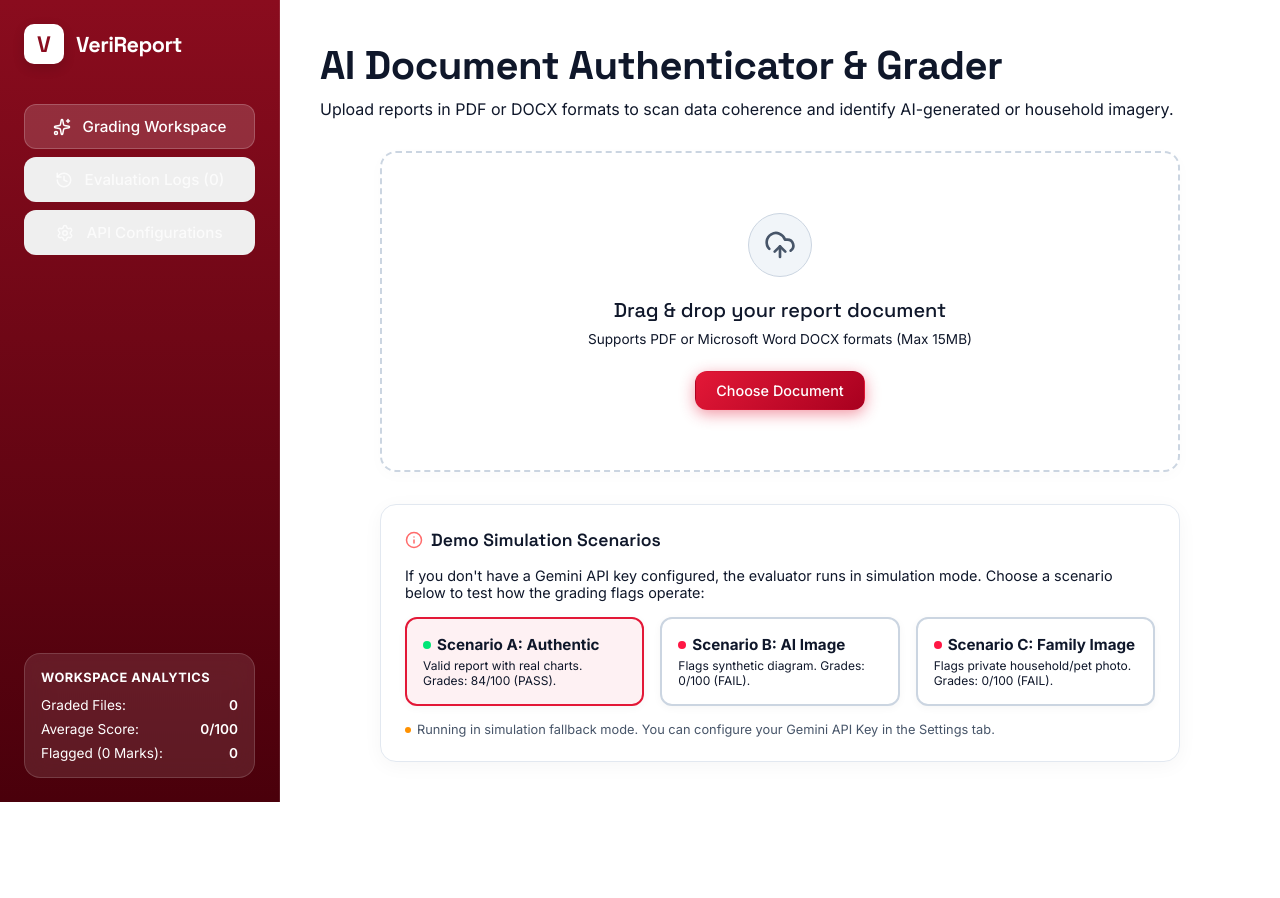
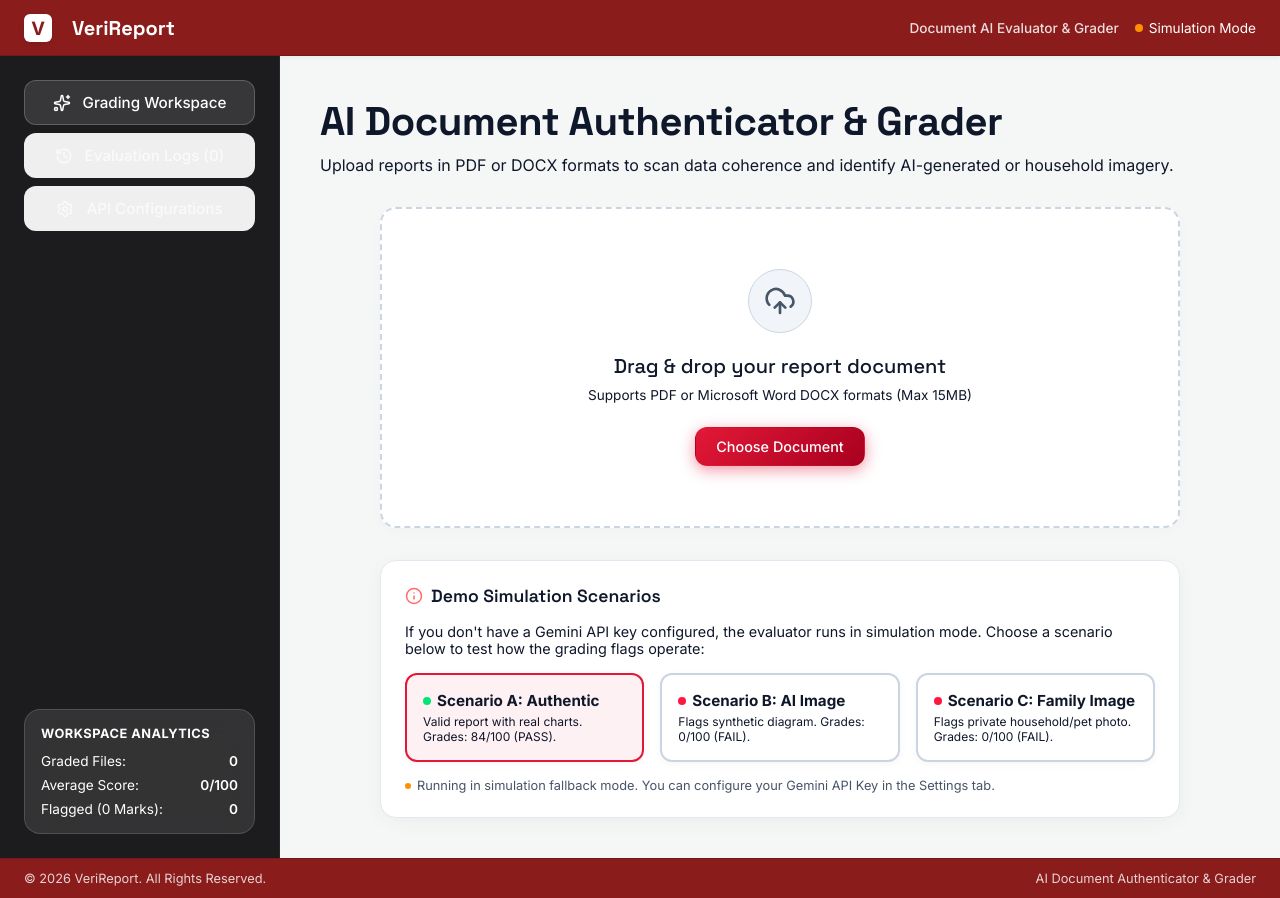
Before and after one commit to sravanmalla123/KL-Result-Checking-Application, a React (Vite) app: page / in a window 1280 px wide. Before the commit the page ends 802 px from the top, so only its background shows below. Built offline with nearby package versions, Linux system fonts and the light colour scheme.

Commit message:
Style: Match layout structure and background colors of admin dashboard

```diff
--- a/src/App.jsx
+++ b/src/App.jsx
@@ -425,13 +425,27 @@ ${(evaluationResult.images || []).map((img, idx) => `
   const totalFlagged = history.filter(item => item.evaluation.score === 0).length;
 
   return (
-    <div className="app-container">
-      {/* Sidebar Navigation */}
-      <aside className="sidebar">
-        <div className="brand-section">
-          <div className="brand-logo">V</div>
-          <div className="brand-name">VeriReport</div>
+    <div className="app-wrapper">
+      {/* Top Header Bar */}
+      <header className="top-header">
+        <div className="header-brand" style={{ display: 'flex', alignItems: 'center', gap: '10px' }}>
+          <div className="header-logo">V</div>
+          <span className="header-title">VeriReport</span>
         </div>
+        <div style={{ display: 'flex', alignItems: 'center', gap: '16px' }}>
+          <span style={{ fontSize: '0.85rem', color: 'rgba(255, 255, 255, 0.85)', fontWeight: '500' }}>
+            Document AI Evaluator & Grader
+          </span>
+          <span style={{ display: 'inline-flex', alignItems: 'center', gap: '6px', fontSize: '0.85rem', color: '#ffffff' }}>
+            <span style={{ display: 'inline-block', width: '8px', height: '8px', borderRadius: '50%', background: apiKey ? '#00e676' : '#ff9100' }}></span>
+            {apiKey ? 'API Connected' : 'Simulation Mode'}
+          </span>
+        </div>
+      </header>
+
+      <div className="app-container">
+        {/* Sidebar Navigation */}
+        <aside className="sidebar">
 
         <nav className="sidebar-nav">
           <button
@@ -1409,6 +1423,13 @@ ${(evaluationResult.images || []).map((img, idx) => `
           </div>
         </div>
       )}
+      </div> {/* Close app-container */}
+
+      {/* Footer Bar */}
+      <footer className="app-footer">
+        <div>© 2026 VeriReport. All Rights Reserved.</div>
+        <div>AI Document Authenticator & Grader</div>
+      </footer>
     </div>
   );
 }
--- a/src/index.css
+++ b/src/index.css
@@ -791,12 +791,12 @@ body {
   --color-text-muted: #475569;
   --color-text-dim: #94a3b8;
 
-  --sidebar-bg: linear-gradient(180deg, #8a0c1e 0%, #4a000b 100%);
-  --sidebar-border: rgba(255, 255, 255, 0.1);
+  --sidebar-bg: #1c1c1e;
+  --sidebar-border: rgba(255, 255, 255, 0.05);
   --sidebar-text: #ffffff;
-  --sidebar-text-muted: rgba(255, 255, 255, 0.75);
-  --sidebar-nav-active-bg: rgba(255, 255, 255, 0.15);
-  --sidebar-nav-hover-bg: rgba(255, 255, 255, 0.08);
+  --sidebar-text-muted: rgba(255, 255, 255, 0.7);
+  --sidebar-nav-active-bg: rgba(255, 255, 255, 0.12);
+  --sidebar-nav-hover-bg: rgba(255, 255, 255, 0.06);
 
   --shadow-sm: 0 1px 2px rgba(0,0,0,0.05);
   --shadow-md: 0 4px 12px rgba(0,0,0,0.05);
@@ -807,20 +807,84 @@ body {
 }
 
 body {
-  background: #ffffff !important;
+  background: #f4f7f6 !important;
   color: var(--color-text-main) !important;
 }
 
-/* Sidebar red coloring */
+/* App Wrapper flex layout */
+.app-wrapper {
+  display: flex;
+  flex-direction: column;
+  min-height: 100vh;
+  width: 100%;
+}
+
+/* Top Header Bar styling to match reference image */
+.top-header {
+  height: 56px;
+  background: #8b1c1c !important;
+  display: flex;
+  align-items: center;
+  justify-content: space-between;
+  padding: 0 24px;
+  color: #ffffff;
+  flex-shrink: 0;
+  border-bottom: 1px solid rgba(0, 0, 0, 0.15);
+  box-shadow: 0 2px 4px rgba(0,0,0,0.05);
+}
+
+.header-logo {
+  background: #ffffff !important;
+  color: #8b1c1c !important;
+  font-family: var(--font-sans);
+  font-weight: 700;
+  font-size: 1.15rem;
+  width: 28px;
+  height: 28px;
+  border-radius: 6px;
+  display: flex;
+  align-items: center;
+  justify-content: center;
+  box-shadow: 0 2px 6px rgba(0, 0, 0, 0.1);
+}
+
+.header-title {
+  color: #ffffff !important;
+  font-family: var(--font-heading);
+  font-weight: 700;
+  font-size: 1.25rem;
+  margin-left: 10px;
+}
+
+.app-container {
+  display: flex;
+  flex: 1;
+  width: 100%;
+  min-height: auto !important;
+}
+
+/* App Footer styling to match reference image */
+.app-footer {
+  height: 40px;
+  background: #8b1c1c !important;
+  display: flex;
+  align-items: center;
+  justify-content: space-between;
+  padding: 0 24px;
+  color: rgba(255, 255, 255, 0.8) !important;
+  font-size: 0.8rem;
+  flex-shrink: 0;
+  border-top: 1px solid rgba(0, 0, 0, 0.15);
+}
+
+.app-footer div {
+  color: rgba(255, 255, 255, 0.8) !important;
+}
+
+/* Sidebar overrides */
 .sidebar {
   background: var(--sidebar-bg) !important;
   border-right: 1px solid var(--sidebar-border) !important;
-}
-
-.brand-logo {
-  background: #ffffff !important;
-  color: #8a0c1e !important;
-  box-shadow: 0 4px 12px rgba(0, 0, 0, 0.15) !important;
 }
 
 .brand-name {
```
